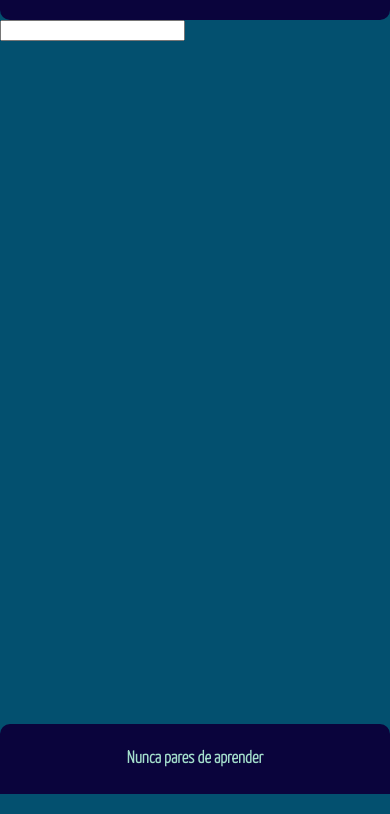
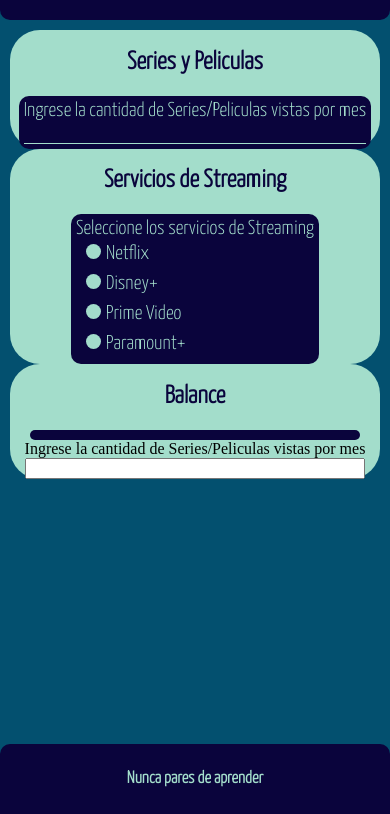
Before and after one commit to Denis-Hernandez/cinema-vs-stream-calculator, a plain HTML site: page index.html in a window 390 px wide. Shown: the part 50-864 px from the top of the page. Drawn offline with Linux system fonts and the light colour scheme.

Commit message:
configuracion del archivo scss y ajuste de apariencia de la seccion de SERIES/PELICULAS y SERVICIOS DE STREAMING

```diff
--- a/index.html
+++ b/index.html
@@ -12,10 +12,47 @@
     <header class="header">
         <h1 class="header__title">Gestion de pagos de Peliculas</h1>
     </header>
-    <section class="main">
-        <section class="main__container">
-            <form action="">
-                <input type="text">
+    <section class="main-body">
+        <section class="container">
+            <h2 class="container__subtitle">Series y Peliculas</h2>
+            <form class="container__form" action="">
+                <div class="container__form--input-container">
+                    <label class="container__form--label" for="productions_amount">Ingrese la cantidad de Series/Peliculas vistas por mes</label>
+                    <input class="container__form--input" id="productions_amount" type="number">
+                </div>
+            </form>
+        </section>
+        <section class="container">
+            <h2 class="container__subtitle">Servicios de Streaming</h2>
+            <form class="container__form" action="">
+                <div class="container__form--input-container">
+                    <label class="container__form--label">Seleccione los servicios de Streaming</label>
+
+                    <label class="container__form--check-container" for="option_1">
+                        <input class="container__form--input-check" type="checkbox" id="option_1">Netflix
+                        <span class="container__form--checkmark"></span>
+                    </label>
+                    <label class="container__form--check-container" for="option_2">
+                        <input class="container__form--input-check" type="checkbox" id="option_2">Disney+
+                        <span class="container__form--checkmark"></span>
+                    </label>
+                    <label class="container__form--check-container" for="option_3">
+                        <input class="container__form--input-check" type="checkbox" id="option_3">Prime Video
+                        <span class="container__form--checkmark"></span>
+                    </label>
+                    <label class="container__form--check-container" for="option_4">
+                        <input class="container__form--input-check" type="checkbox" id="option_4">Paramount+
+                        <span class="container__form--checkmark"></span>
+                    </label>
+                </div>
+            </form>
+        </section>
+        <section class="container">
+            <h2 class="container__subtitle">Balance</h2>
+            <form class="container__form" action="">
+                <div class="container__form--input-container"></div>
+                <label for="productions_amount">Ingrese la cantidad de Series/Peliculas vistas por mes</label>
+                <input id="productions_amount" type="text">
             </form>
         </section>
     </section>
--- /dev/null
+++ b/styles.scss
@@ -0,0 +1,143 @@
+$font-family:'Yanone Kaffeesatz', sans-serif;
+$primary-color: #A3DDCB;
+$secondary-color: #0A043C;
+$tertiary-color: #03506F;
+@mixin font-conf{
+    font-size: 20px;
+    font-family: $font-family;
+}
+@mixin fonttitle-conf {
+    font-size: 50px;
+    font-family: $font-family;
+}
+@mixin fontsubtitle-conf{
+    font-size: 25px;
+    font-family: $font-family;
+}
+
+body{
+    display: flex;
+    flex-direction: column;
+    margin: 0;
+}
+.header{
+    height: 100px;
+    background-color: $secondary-color;
+    display: flex;
+    justify-content: center;
+    align-items: center;
+}
+.header__title{
+    @include fonttitle-conf();
+    color: $primary-color;
+}
+.main-body{
+    background-color: $tertiary-color;
+    min-height: calc(100vh - 200px);
+    display: flex;
+    padding: 10px 5px;
+}
+.container{
+    background-color: $primary-color;
+    border-radius: 30px;
+    margin: 0px 5px;
+    display: flex;
+    align-items: center;
+    flex-direction: column;
+}
+.container__subtitle{
+    color: $secondary-color;
+    @include fontsubtitle-conf();
+}
+.container__form{
+    display: flex;
+    flex-direction: column;
+}
+.container__form--input-container{
+    display: flex;
+    flex-direction: column;
+    background-color: $secondary-color;
+    margin: 0px 5px;
+    border-radius: 10px;
+    padding: 5px;
+}
+.container__form--input{
+    @include font-conf();
+    background-color: transparent;
+    outline: none;
+    border-left: 0px;
+    border-right: 0px;
+    border-top: 0px;
+    color: $primary-color;
+    border-bottom: solid 1px $primary-color;
+}
+.container__form--label{
+    color: $primary-color;
+    @include font-conf();
+}
+.container__form--input-check{
+    display: none;
+}
+.container__form--input-check:checked ~ .container__form--checkmark{
+    background-color: $tertiary-color;
+}
+.container__form--checkmark{
+    border-radius: 10px;
+    position: absolute;
+    top: 0;
+    left: 0;
+    height: 15px;
+    width: 15px;
+    background-color: $primary-color;
+}
+.container__form--check-container{
+    position: relative;
+    padding-left: 20px;
+    color: $primary-color;
+    @include font-conf();
+    cursor: pointer;
+    margin: 5px 10px;
+}
+.footer{
+    background-color: $secondary-color;
+    height: 100px;
+    display: flex;
+    justify-content: flex-start;
+    align-items: flex-start;
+}
+
+.footer__subtitle{
+    @include fontsubtitle-conf();
+    color: $primary-color;
+}
+
+@media only screen and (max-width: 600px) {
+    body{
+        background-color: #03506F;
+    }
+    .header{
+        height: 70px;
+        border-radius: 0px 0px 10px 10px;
+    }
+    .header__title{
+        font-size: 25px;
+    }
+    .main-body{
+        scroll-snap-align: start;
+        min-height: calc(100vh - 140px);
+        display: flex;
+        flex-direction: column;
+    }
+    .main-body__container{
+        background: none;
+    }
+    .footer{
+        height: 70px;
+        border-radius: 10px 10px 0px 0px;
+        justify-content: center;
+        align-items: center;
+    }
+    .footer__subtitle{
+        font-size: 17px;
+    }
+}
```
Also changed, not shown: styles.css, 1 other file.
